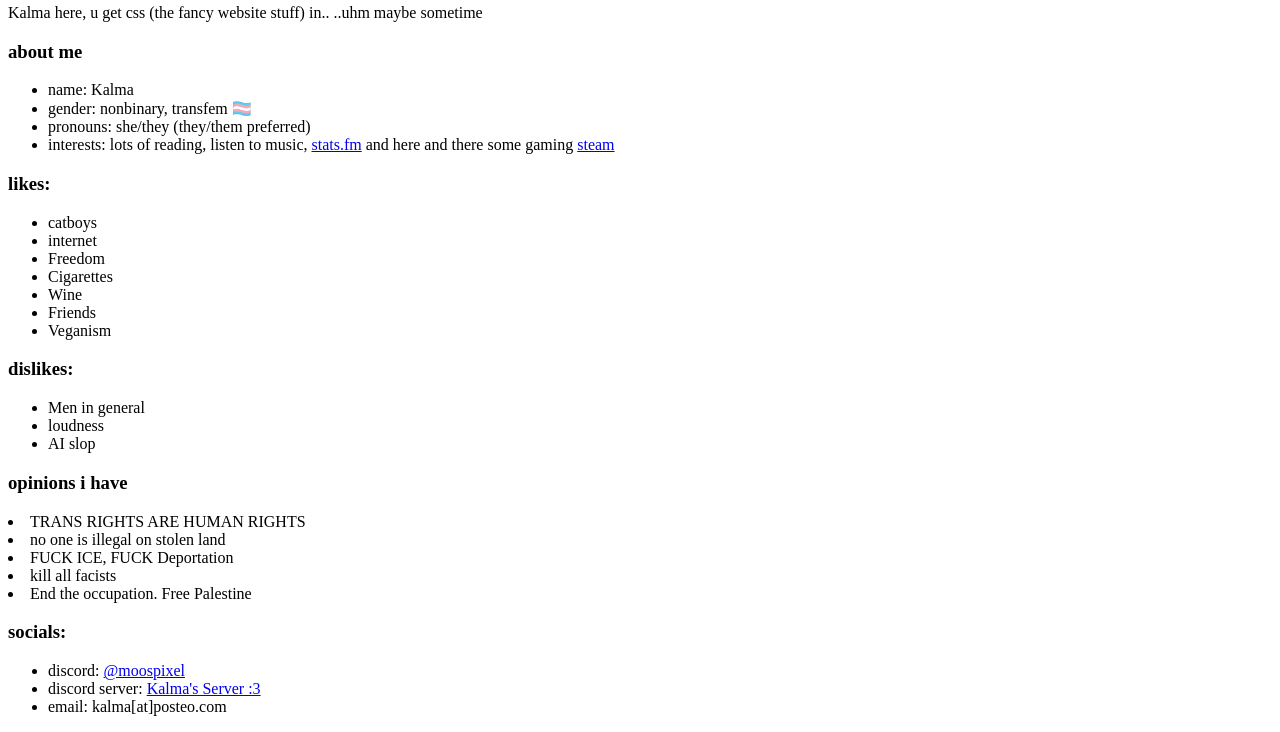
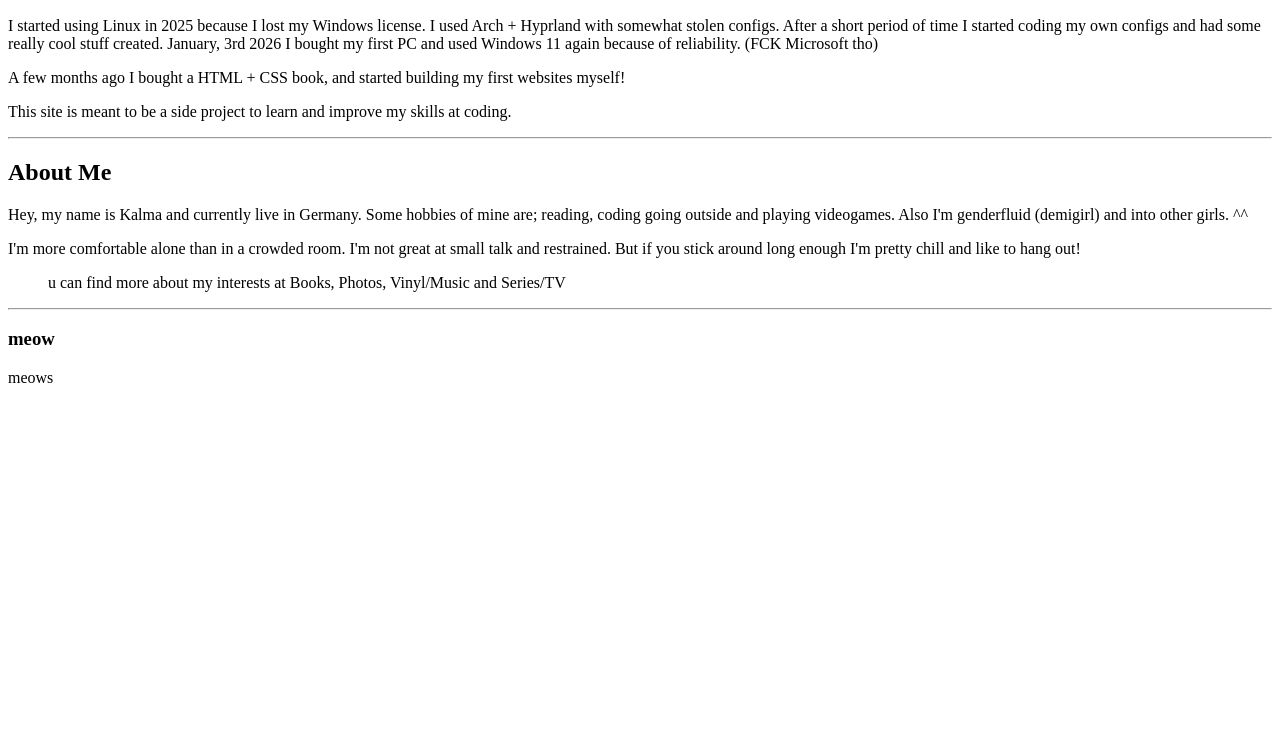
Before and after one commit to moospixel/kalma-s-website, a plain HTML site: page index.html in a window 1280 px wide. Shown: the part 76-808 px from the top of the page. Drawn offline with Linux system fonts and the light colour scheme.

Commit message:
Update index.html

```diff
--- a/index.html
+++ b/index.html
@@ -1,70 +1,39 @@
 <!doctype html>
 <html lang="en">
   <head>
+    <title>Kalma's Website :D</title>
+    <meta content="Kalma's personal website!" name="Bleh :P" />
     <meta charset="UTF-8" />
     <meta name="viewport" content="width=device-width, initial-scale=1.0" />
-    <title>Kalma's site</title>
+    <link href="./style.css" rel="stylesheet" />
+    <script src="./layout.js"></script>
   </head>
   <body>
-    <div class="title">
-      <h1>Welcome, silly hooman :3</h1>
-      <p>Kalma here, u get css (the fancy website stuff) in.. ..uhm maybe sometime</p>
-    </div>
+    <a href="#content" id="skip-to-content-link">Skip to content</a>
 
-    <div class="about me">
-      <h3>about me</h3>
-      <ul>
-        <li>name: Kalma</li>
-        <li>gender: nonbinary, transfem 🏳️‍⚧️</li>
-        <li>pronouns: she/they (they/them preferred)</li>
-        <li>interests: lots of reading, listen to music, <a href="https://stats.fm/kalma">stats.fm</a> and here and there some gaming <a href="https://steamcommunity.com/id/MuffinKalma/">steam</a></li>
-      </ul>
-    </div>
+    <div class="layout">
+      <main id="content">
+        <noscript>Please enable JavaScript to view this website!</noscript>
 
-    <div class="likes">
-      <h3>likes:</h3>
-      <ul>
-        <li>catboys</li>
-        <li>internet</li>
-        <li>Freedom</li>
-        <li>Cigarettes</li>
-        <li>Wine</li>
-        <li>Friends</li>
-        <li>Veganism</li>
-      </ul>
-    </div>
+        <section>
+          <h1>Why This Website Exists</h1>
+          <p>I started using Linux in 2025 because I lost my Windows license. I used Arch + Hyprland with somewhat stolen configs. After a short period of time I started coding my own configs and had some really cool stuff created. January, 3rd 2026 I bought my first PC and used Windows 11 again because of reliability. (FCK Microsoft tho)</p>
+          <p>A few months ago I bought a HTML + CSS book, and started building my first websites myself!</p>
+          <p>This site is meant to be a side project to learn and improve my skills at coding.</p>
 
-    <div class="dislikes">
-      <h3>dislikes:</h3>
-      <ul>
-        <li>Men in general</li>
-        <li>loudness</li>
-        <li>AI slop</li>
-      </ul>
-    </div>
+          <hr />
 
-    <div class="opinions">
-      <h3>opinions i have</h3>
-        <li>TRANS RIGHTS ARE HUMAN RIGHTS</li>
-        <li>no one is illegal on stolen land</li>
-        <li>FUCK ICE, FUCK Deportation</li>
-        <li>kill all facists</li>
-        <li>End the occupation. Free Palestine</li>
-    </div>
+          <h2>About Me</h2>
+          <p>Hey, my name is Kalma and currently live in Germany. Some hobbies of mine are; reading, coding going outside and playing videogames. Also I'm genderfluid (demigirl) and into other girls. ^^</p>
+          <p>I'm more comfortable alone than in a crowded room. I'm not great at small talk and restrained. But if you stick around long enough I'm pretty chill and like to hang out!</p>
+          <blockquote>u can find more about my interests at Books, Photos, Vinyl/Music and Series/TV</blockquote>
 
-    <div class="contact">
-      <h3>socials:</h3>
-      <ul>
-        <li>
-          discord:
-          <a href="https://discord.com/users/533231897489309706">@moospixel</a>
-        </li>
-        <li>
-          discord server:
-          <a href="https://discord.gg/NvJtn5fHR">Kalma's Server :3</a>
-        </li>
-        <li>email: kalma[at]posteo.com</li>
-      </ul>
+          <hr />
+
+          <h3>meow</h3>
+          <p>meows</p>
+        </section>
+      </main>
     </div>
   </body>
 </html>
```
